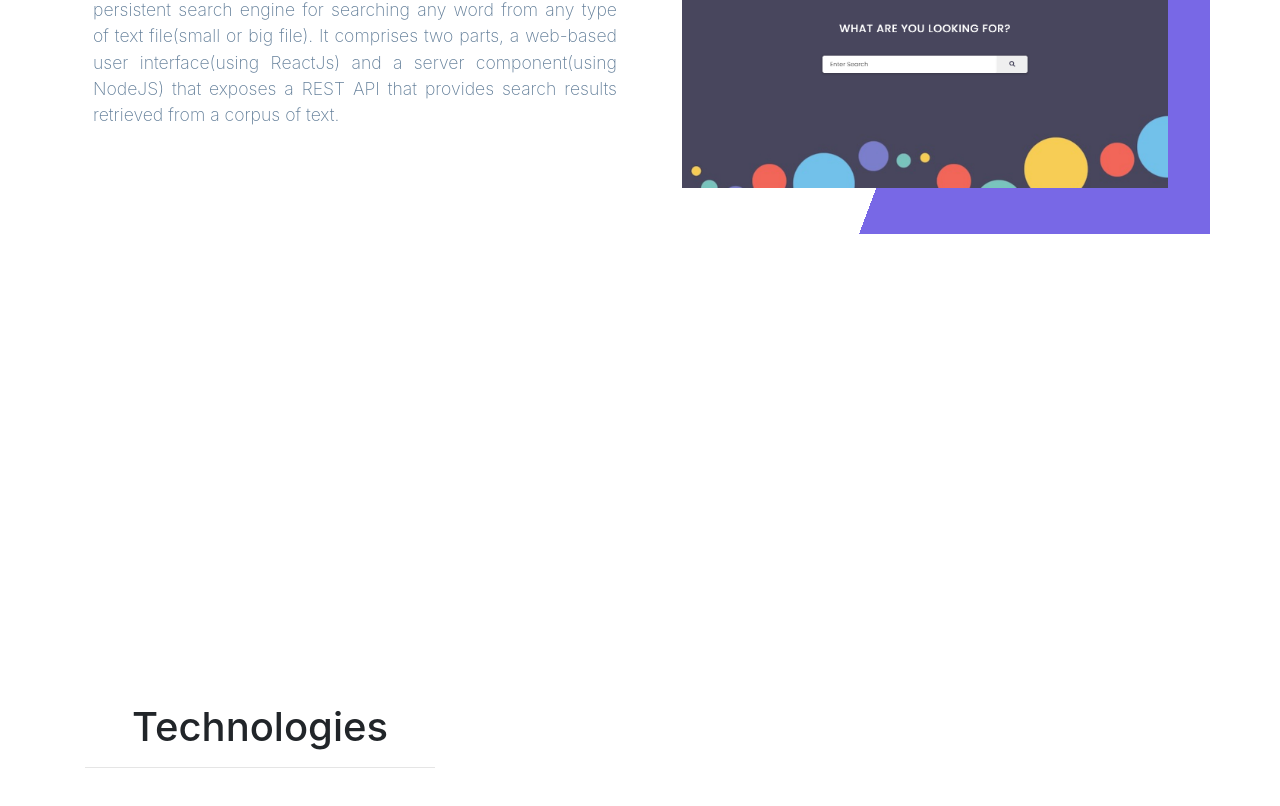
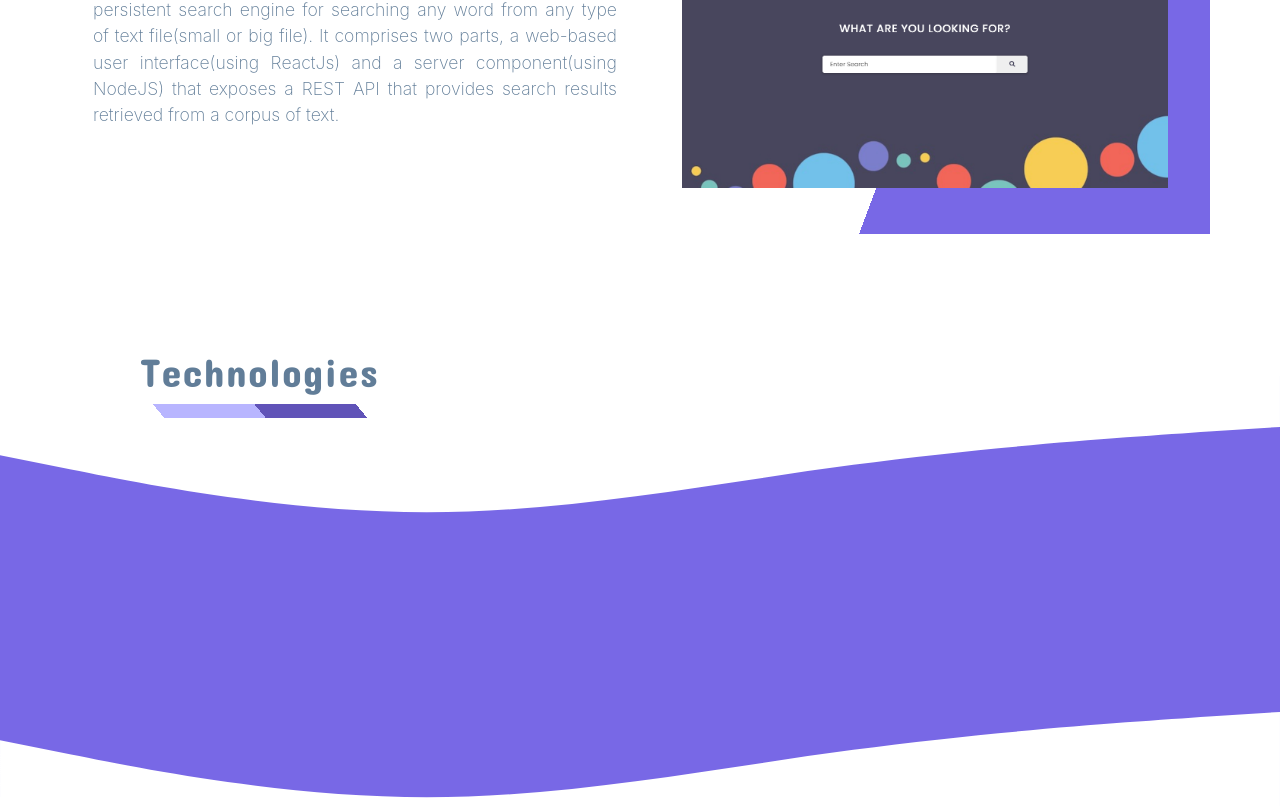
Before and after one commit to Gilpix/React-Projects, a React (Create React App) app: page / in a window 1280 px wide. Shown: the part 1991-2797 px from the top of the page. Built offline with nearby package versions, Linux system fonts and the light colour scheme; no server answers.

Commit message:
feat - add new section 'Technologies' in Home page with curved background

```diff
--- a/src/components/Home.js
+++ b/src/components/Home.js
@@ -183,10 +183,10 @@ function Home() {
 
 
             {/* Show Technologies Used Section */}
-            <section id='curved-section' className='curved '>
+            <section id='curved-section' className='curved py-0'>
 
                 <svg xmlns="http://www.w3.org/2000/svg" viewBox="0 0 1440 320">
-                    <path fill="#fff" fill-opacity="1" d="M0,64L80,69.3C160,75,320,85,480,106.7C640,128,800,160,960,160C1120,160,1280,128,1360,112L1440,96L1440,0L1360,0C1280,0,1120,0,960,0C800,0,640,0,480,0C320,0,160,0,80,0L0,0Z"></path>
+                    <path fill="#fff" fillOpacity="1" d="M0,64L80,69.3C160,75,320,85,480,106.7C640,128,800,160,960,160C1120,160,1280,128,1360,112L1440,96L1440,0L1360,0C1280,0,1120,0,960,0C800,0,640,0,480,0C320,0,160,0,80,0L0,0Z"></path>
                 </svg>
 
                 <div className='curved-heading w-100'>
@@ -202,9 +202,13 @@ function Home() {
                 </div>
 
 
-                <svg xmlns="http://www.w3.org/2000/svg" viewBox="0 0 1440 320"><path fill="#fff" fill-opacity="1" d="M0,64L80,69.3C160,75,320,85,480,106.7C640,128,800,160,960,160C1120,160,1280,128,1360,112L1440,96L1440,320L1360,320C1280,320,1120,320,960,320C800,320,640,320,480,320C320,320,160,320,80,320L0,320Z"></path></svg>
+
+                <svg className='pb-0 mb-0' xmlns="http://www.w3.org/2000/svg" viewBox="0 0 1440 320"><path fill="#fff" fillOpacity="1" d="M0,64L80,69.3C160,75,320,85,480,106.7C640,128,800,160,960,160C1120,160,1280,128,1360,112L1440,96L1440,320L1360,320C1280,320,1120,320,960,320C800,320,640,320,480,320C320,320,160,320,80,320L0,320Z"></path></svg>
 
             </section>
+
+
+
 
 
 
--- a/src/index.css
+++ b/src/index.css
@@ -1136,3 +1136,111 @@ code {
   text-align: justify;
   font-weight: 250;
 }
+
+/* #################### */
+/* Curved Home  CSS */
+/* #################### */
+
+.curved {
+  position: relative;
+  padding-bottom: 0 !important;
+  border-bottom: 12px solid white;
+
+  background-image: linear-gradient(
+    -0deg,
+    transparent 1%,
+    var(--mainColor) 1% 50%,
+    var(--mainColor) 50% 99%,
+    transparent 99%
+  );
+}
+.curved-heading {
+  position: absolute;
+  top: -70px;
+
+  padding-top: 0px !important;
+  /* color: rgb(97, 125, 152) !important; */
+  color: var(--heading);
+
+  font-size: 2.5rem;
+  padding-top: 100px;
+  font-family: "Concert One", cursive;
+  font-weight: 500;
+  letter-spacing: 1.5px;
+}
+
+.curved-heading-hr {
+  padding: 7px;
+  width: 65%;
+  color: #fff !important;
+  border: none;
+  margin: 0 auto;
+  background-image: linear-gradient(
+    -130deg,
+    transparent 10%,
+    var(--mainDarkColor) 10% 50%,
+    var(--mainLightColor) 50% 90%,
+    transparent 90%
+  );
+}
+
+.curved-heading-hr:hover {
+  background-image: linear-gradient(
+    -130deg,
+    transparent 10%,
+    var(--mainLightColor) 10% 50%,
+    var(--mainDarkColor) 50% 90%,
+    transparent 90%
+  );
+}
+
+.curved svg {
+  display: block;
+  transform: scaleX(-1);
+}
+/* NEW SEC */
+
+.tech-img-background {
+  height: 200px;
+}
+.tech-img-background img {
+  max-height: 100px;
+  width: auto;
+  max-width: 100%;
+  transition-property: all;
+  transition-duration: 0.2s;
+  transition-delay: 0.03s;
+}
+
+.tech-img-background img:hover {
+  transform: scale(1.21);
+}
+
+.tech-img-background {
+  padding: 2%;
+}
+
+.tech-img-background h6 {
+  color: white;
+  font-size: 1.5rem;
+}
+
+@media only screen and (max-width: 768px) {
+  .curved-heading {
+    position: absolute;
+    top: -120px;
+  }
+
+  .curved-heading-hr {
+    width: 65%;
+  }
+  .main-sec-curved img {
+    max-height: 100px;
+    width: auto;
+    max-width: 90%;
+  }
+
+  .tech-img-background {
+    padding: 3%;
+  }
+}
```
